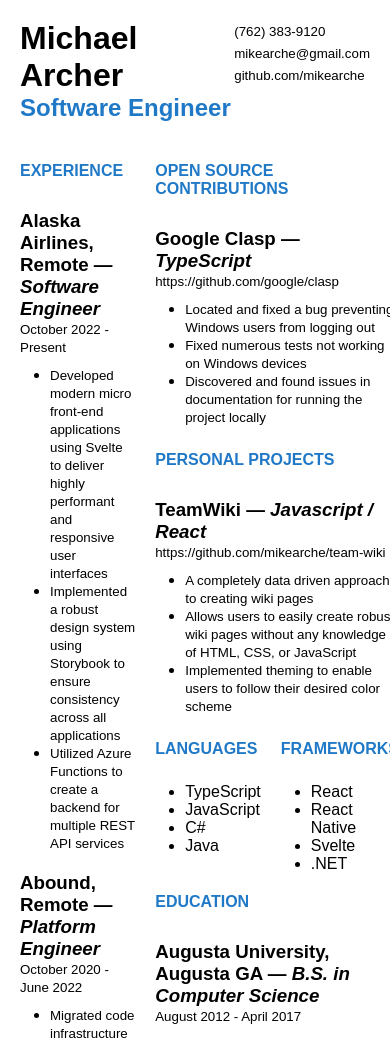
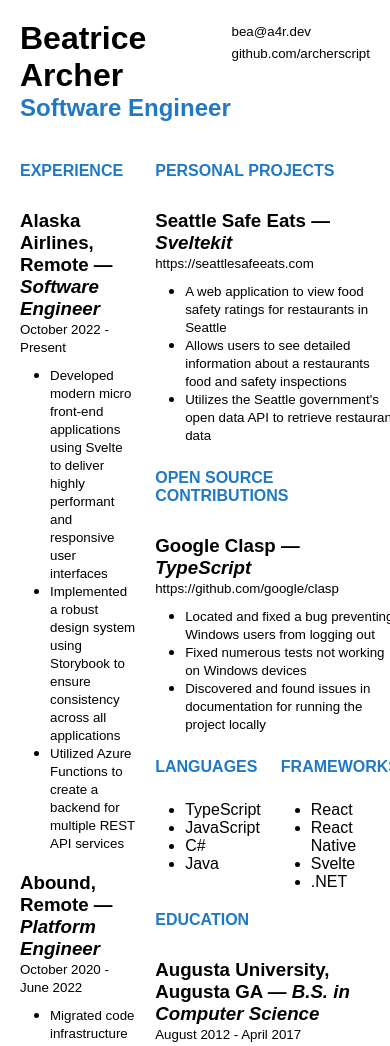
Before and after one commit to ArcherScript/resume, a website: page resume.html in a window 390 px wide. Shown: the top 1046 px of the page. Drawn offline with Linux system fonts and the light colour scheme.

Commit message:
✨ Move personal projects up ❌ Remove phone number ✨ Change name

```diff
--- a/resume.html
+++ b/resume.html
@@ -101,13 +101,12 @@
   <body>
     <div class="heading">
       <div class="heading-name">
-        <h1>Michael Archer</h1>
+        <h1>Beatrice Archer</h1>
         <h2>Software Engineer</h2>
       </div>
       <div class="heading-details">
-        <p><small>(762) 383-9120</small></p>
-        <p><small>mikearche@gmail.com</small></p>
-        <p><small>github.com/mikearche</small></p>
+        <p><small>bea@a4r.dev</small></p>
+        <p><small>github.com/archerscript</small></p>
       </div>
     </div>
     <div class="details">
@@ -172,8 +171,8 @@
           <ul>
             <li>
               <small>
-                Redesigned primary Xbox application in React Native while
-                maintaining accessibility, and localization standards
+                Redesigned Xbox application in React Native while maintaining
+                accessibility, and localization standards
               </small>
             </li>
             <li>
@@ -230,6 +229,33 @@
         </div>
       </div>
       <div class="column column-right">
+        <h4 class="column-title">Personal Projects</h4>
+        <div class="work-experience">
+          <h3><strong>Seattle Safe Eats</strong> — <i>Sveltekit</i></h3>
+          <small class="work-experience-duration">
+            https://seattlesafeeats.com
+          </small>
+          <ul>
+            <li>
+              <small>
+                A web application to view food safety ratings for restaurants in
+                Seattle
+              </small>
+            </li>
+            <li>
+              <small>
+                Allows users to see detailed information about a restaurants
+                food and safety inspections
+              </small>
+            </li>
+            <li>
+              <small>
+                Utilizes the Seattle government's open data API to retrieve
+                restaurant data
+              </small>
+            </li>
+          </ul>
+        </div>
         <h4 class="column-title">Open Source Contributions</h4>
         <div class="work-experience">
           <h3><strong>Google Clasp</strong> — <i>TypeScript</i></h3>
@@ -251,33 +277,6 @@
               <small>
                 Discovered and found issues in documentation for running the
                 project locally
-              </small>
-            </li>
-          </ul>
-        </div>
-        <h4 class="column-title">Personal Projects</h4>
-        <div class="work-experience">
-          <h3><strong>TeamWiki</strong> — <i>Javascript / React</i></h3>
-          <small class="work-experience-duration">
-            https://github.com/mikearche/team-wiki
-          </small>
-          <ul>
-            <li>
-              <small
-                >A completely data driven approach to creating wiki pages</small
-              >
-            </li>
-
-            <li>
-              <small>
-                Allows users to easily create robust wiki pages without any
-                knowledge of HTML, CSS, or JavaScript
-              </small>
-            </li>
-            <li>
-              <small>
-                Implemented theming to enable users to follow their desired
-                color scheme
               </small>
             </li>
           </ul>
```
